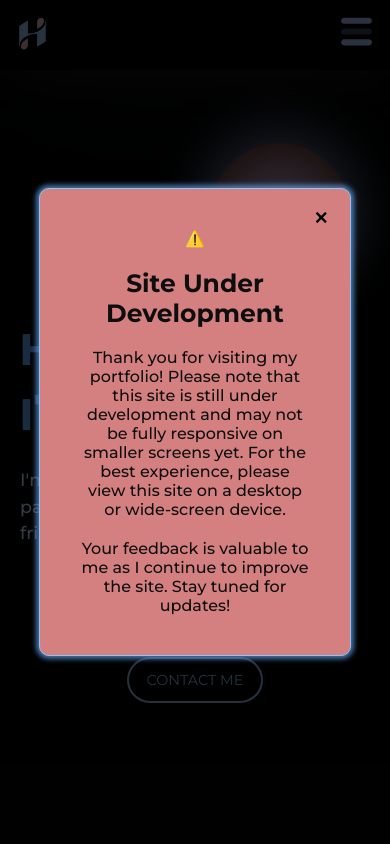
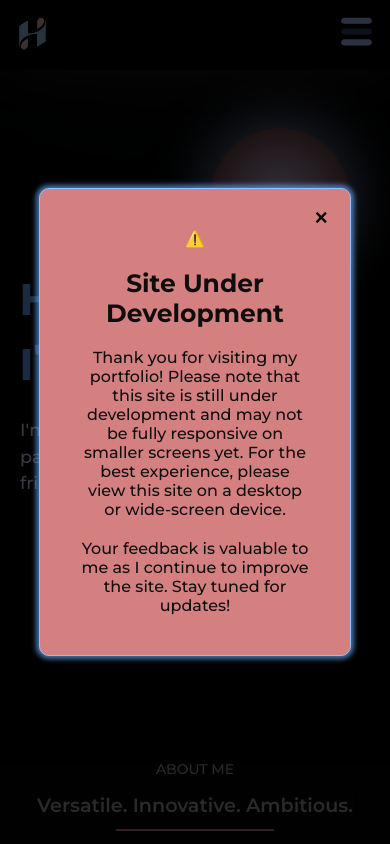
Before and after one commit to Hamada-AB/portfolio, a React (Vite) app: page / in a window 390 px wide. Shown: the top 844 px of the page. Built offline with nearby package versions, Linux system fonts and the light colour scheme.

Commit message:
feat: adjust home section's height for small screens to 650px

```diff
--- a/src/style/home.css
+++ b/src/style/home.css
@@ -170,7 +170,7 @@
 @media (max-width: 400px) {
   .home-section {
     padding: 20px;
-    height: 750px;
+    height: 650px;
   }
 
   .light-trail {
```
